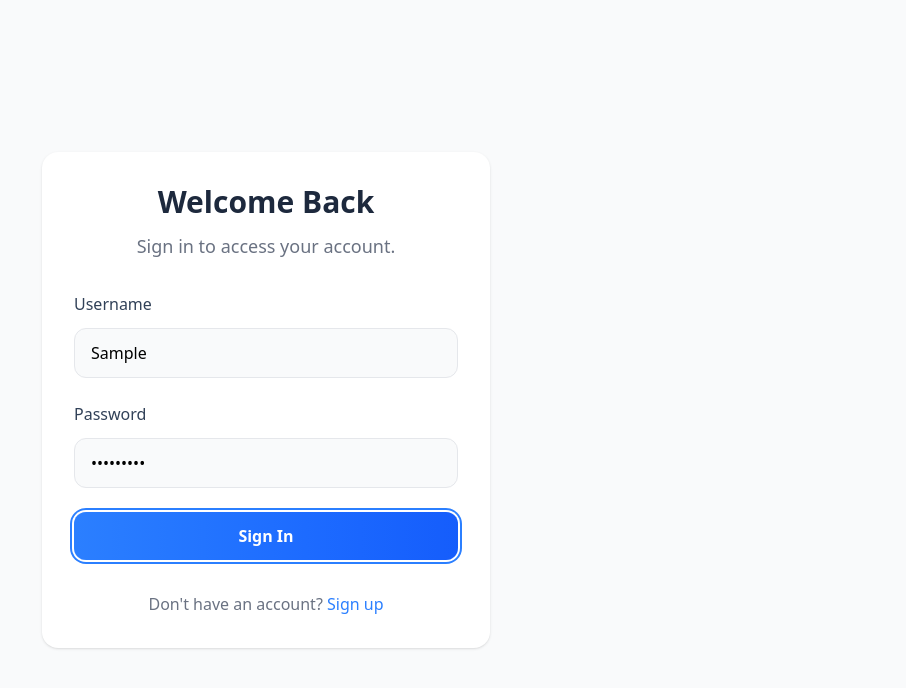
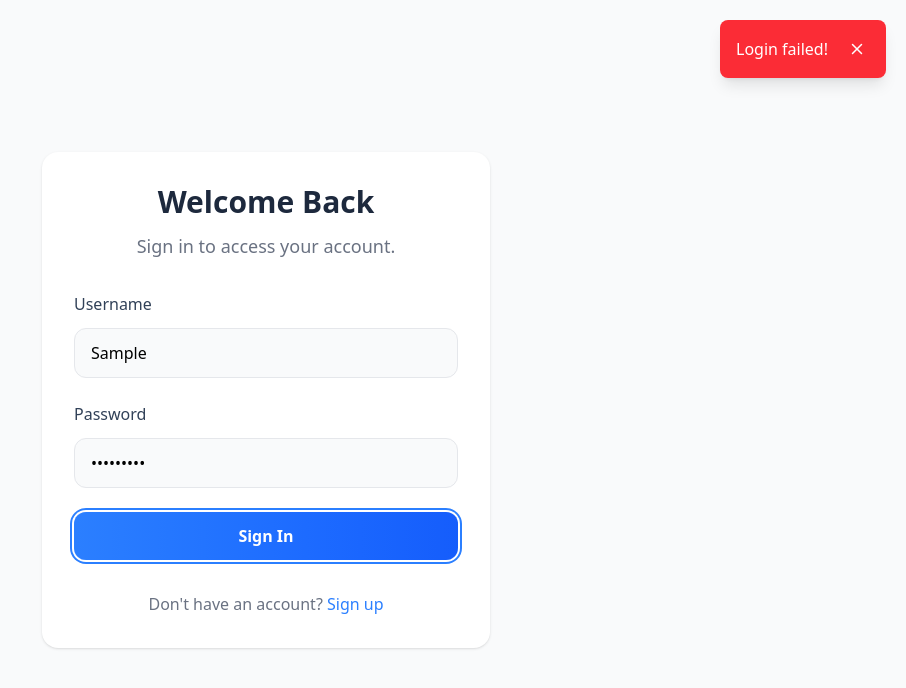
Before and after one commit to Chy-Zaber-Bin-Zahid/Library-Book-Management, a React (Vite) app in the folder client/: page /login in a window 1280 px wide. Both pictures are taken after typing "Sample", "Sample123" into the empty fields and a click on the button "Sign In". Shown: the top 688 px of the page, without its empty margins (374-1280 px from the left). Built offline with nearby package versions, Linux system fonts and the light colour scheme; no server answers.

Commit message:
# Feature - Toast added with zustand

```diff
--- a/client/package.json
+++ b/client/package.json
@@ -15,7 +15,8 @@
     "lucide-react": "^0.525.0",
     "react": "^19.1.0",
     "react-dom": "^19.1.0",
-    "tailwindcss": "^4.1.11"
+    "tailwindcss": "^4.1.11",
+    "zustand": "^5.0.6"
   },
   "devDependencies": {
     "@eslint/js": "^9.30.1",
--- a/client/src/App.tsx
+++ b/client/src/App.tsx
@@ -3,10 +3,12 @@ import Home from "./components/Home";
 import NoPage from "./components/NoPage";
 import Login from "./components/Login";
 import Register from "./components/Register";
+import Toast from "./components/Toast";
 
 function App() {
   return (
     <BrowserRouter>
+      <Toast/>
       <Routes>
         <Route path="/">
           <Route index element={<Home />} />
--- a/client/src/api/apis.ts
+++ b/client/src/api/apis.ts
@@ -6,8 +6,12 @@ export async function fetchBook() {
 }
 
 export async function addBook(data: { book: string }) {
-  const res = await axiosInstance.post('/books', data);
-  return res.data;
+  try {
+    const res = await axiosInstance.post('/books', data);
+    return res.data;
+  } catch (error) {
+    return error;
+  }
 }
 
 export async function deleteBook(id: string) {
@@ -26,7 +30,9 @@ export async function login(name: string, password: string) {
 
   if (data.access_token) {
     localStorage.setItem('token', data.access_token);
-  }
+  } else {
+      throw new Error('Invalid credentials provided.');
+    }
 
   return data;
 }
--- a/client/src/components/Add.tsx
+++ b/client/src/components/Add.tsx
@@ -2,7 +2,9 @@ import Forum from "./Forum"
 
 function Add() {
   return (
-    <Forum/>
+    <>
+     <Forum/>
+    </>
   )
 }
 
--- a/client/src/components/Forum.tsx
+++ b/client/src/components/Forum.tsx
@@ -2,19 +2,29 @@ import { useState } from "react";
 import { addBook, deleteBook, updateBook } from "../api/apis";
 import { useMyContext } from "../context/contextApi";
 import { AlertTriangle } from "lucide-react"
+import { useToastStore } from "../store/toastStore";
 
 function Forum( { setModal, refetch, id }: { setModal: (value: boolean) => void; refetch: () => void; id: number}) {
     const { forum } = useMyContext();
     const [book, setBook] = useState<string>("");
     const [bookId, setBookId] = useState<string>(String(id));
+    const { showToast } = useToastStore();
 
     async function handleClick() {
         if (forum === "add" && book.length > 0) {
-            await addBook({ book });
+            const store = await addBook({ book });
+            if (store.status) {
+                showToast("Unauthorized!", "error")
+            } else {
+                showToast("Book added!", "info")
+            }
+
         } else if (forum === "delete" && bookId.length > 0) {
             await deleteBook(bookId);
+            showToast("Book deleted!", "info")
         } else if (forum === "update" && book.length > 0 && bookId .length > 0) {
             await updateBook(bookId, book);
+            showToast("Book updated!", "info")
         }
         refetch();
         setModal(false);
--- a/client/src/components/Login.tsx
+++ b/client/src/components/Login.tsx
@@ -3,21 +3,25 @@
 import { useState } from "react"
 import { Link, useNavigate } from "react-router-dom"
 import { login } from "../api/apis"
+import { useToastStore } from "../store/toastStore"
 
 function Login() {
   const [name, setName] = useState<string>("")
   const [password, setPassword] = useState<string>("")
   const navigate = useNavigate()
+  const { showToast } = useToastStore();
 
   async function handleLogin(e: React.FormEvent) {
     e.preventDefault()
     if (name && password) {
       try {
-        await login(name, password)
+        const store = await login(name, password)
+        console.log(store);
         navigate("/")
+        showToast("Login successful!", "success");
       } catch (error) {
         console.error("Login failed:", error)
-        alert("Invalid credentials")
+        showToast("Login failed!", "error");
       }
     }
   }
--- a/client/src/components/Register.tsx
+++ b/client/src/components/Register.tsx
@@ -1,11 +1,13 @@
 import { useState } from "react"
 import { Link, useNavigate } from "react-router-dom"
 import { register } from "../api/apis";
+import { useToastStore } from "../store/toastStore";
 
 function Register() {
   const [fullName, setFullName] = useState<string>("")
   const [password, setPassword] = useState<string>("")
   const navigate = useNavigate();
+  const { showToast } = useToastStore();
 
   async function handleSubmit (e: React.FormEvent) {
     e.preventDefault()
@@ -13,8 +15,10 @@ function Register() {
       try {
         await register(fullName, password)
         navigate("/login")
+        showToast("Register successful!", "success");
       } catch (error) {
         console.error("Register failed:", error)
+        showToast("Register failed!", "error");
       }
     }
   }
--- /dev/null
+++ b/client/src/components/Toast.tsx
@@ -0,0 +1,39 @@
+import { useEffect } from 'react';
+import { useToastStore } from '../store/toastStore';
+import { X } from 'lucide-react';
+
+const Toast = () => {
+  const { isVisible, message, type, hideToast } = useToastStore();
+
+  useEffect(() => {
+    if (isVisible) {
+      const timer = setTimeout(() => {
+        hideToast();
+      }, 5000);
+
+      return () => clearTimeout(timer);
+    }
+  }, [isVisible, hideToast]);
+
+  if (!isVisible) {
+    return null;
+  }
+
+  const baseClasses = 'fixed top-5 right-5 p-4 rounded-lg shadow-lg flex items-center text-white z-50';
+  const typeClasses = {
+    success: 'bg-green-500',
+    error: 'bg-red-500',
+    info: 'bg-blue-500',
+  };
+
+  return (
+    <div className={`${baseClasses} ${typeClasses[type]}`}>
+      <span>{message}</span>
+      <button onClick={hideToast} className="ml-4 p-1 rounded-full hover:bg-white/20 transition-colors">
+        <X size={18} />
+      </button>
+    </div>
+  );
+};
+
+export default Toast;
--- /dev/null
+++ b/client/src/store/toastStore.ts
@@ -0,0 +1,17 @@
+import {create} from 'zustand';
+
+type ToastState = {
+  message: string;
+  type: 'success' | 'error' | 'info';
+  isVisible: boolean;
+  showToast: (message: string, type?: 'success' | 'error' | 'info') => void;
+  hideToast: () => void;
+};
+
+export const useToastStore = create<ToastState>((set) => ({
+  message: '',
+  type: 'info',
+  isVisible: false,
+  showToast: (message, type = 'info') => set({ message, type, isVisible: true }),
+  hideToast: () => set({ isVisible: false, message: '', type: 'info' }),
+}));
```
Also changed, not shown: 2 other files (tests, documents, lock files or other folders).
